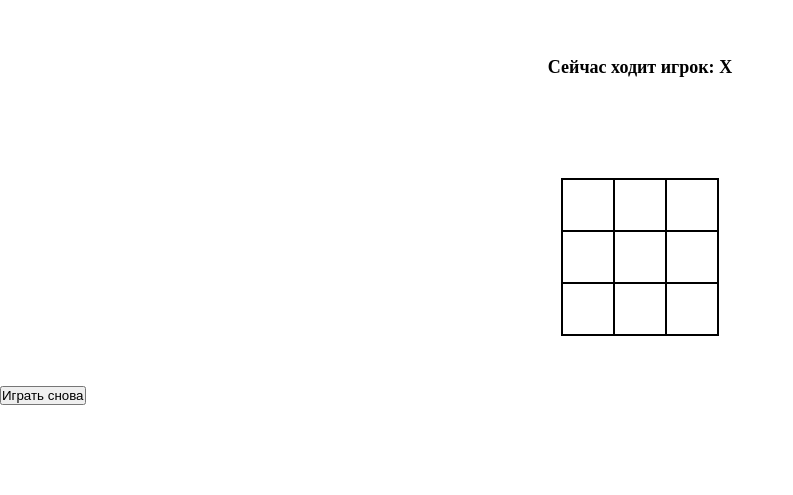
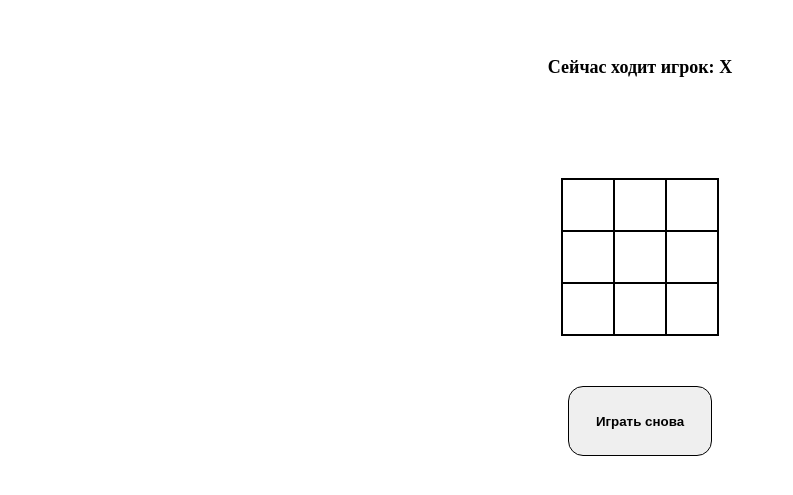
Before and after one commit to Petrochenk0/krestiki-noliki, a plain HTML site: page index.html in a window 1280 px wide. Shown: the part 143-638 px from the top of the page, without its empty margins (0-793 px from the left). Drawn offline with Linux system fonts and the light colour scheme.

Commit message:
Update style.css

```diff
--- a/style.css
+++ b/style.css
@@ -14,7 +14,19 @@
     margin:auto;
 
 }
-
+.playAgain{
+    color:black;
+    text-align: center;
+    font-weight: bold;
+    margin:0 auto;
+    display:block;
+    padding:2em;
+    border: 1px black solid;
+    border-radius: 15px;
+}
+.playAgain:hover{
+    background-color: aliceblue;
+}
 .cell {
 
     width: 50px;
```
